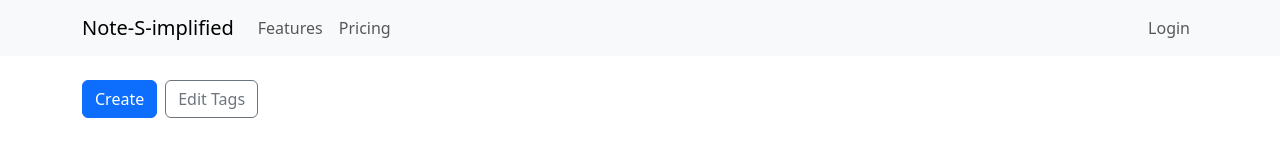
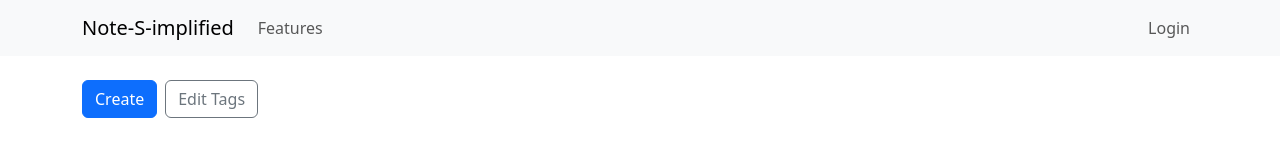
Before and after one commit to hrishikeshps/Notes-Simplified, a React (Vite) app: page / in a window 1280 px wide. Shown: the top 160 px of the page. Built offline with nearby package versions, Linux system fonts and the light colour scheme.

Commit message:
hiding the price tab

```diff
--- a/src/layouts/HeaderContainer.tsx
+++ b/src/layouts/HeaderContainer.tsx
@@ -20,7 +20,7 @@ export function HeaderContainer(){
   <Navbar.Collapse id="responsive-navbar-nav">
     <Nav className="me-auto">
       <Nav.Link href="#features">Features</Nav.Link>
-      <Nav.Link href="#pricing">Pricing</Nav.Link>
+      {/* <Nav.Link href="#pricing">Pricing</Nav.Link> */}
     </Nav>
     <Nav>
       <Nav.Link href="#login">Login</Nav.Link>
```
